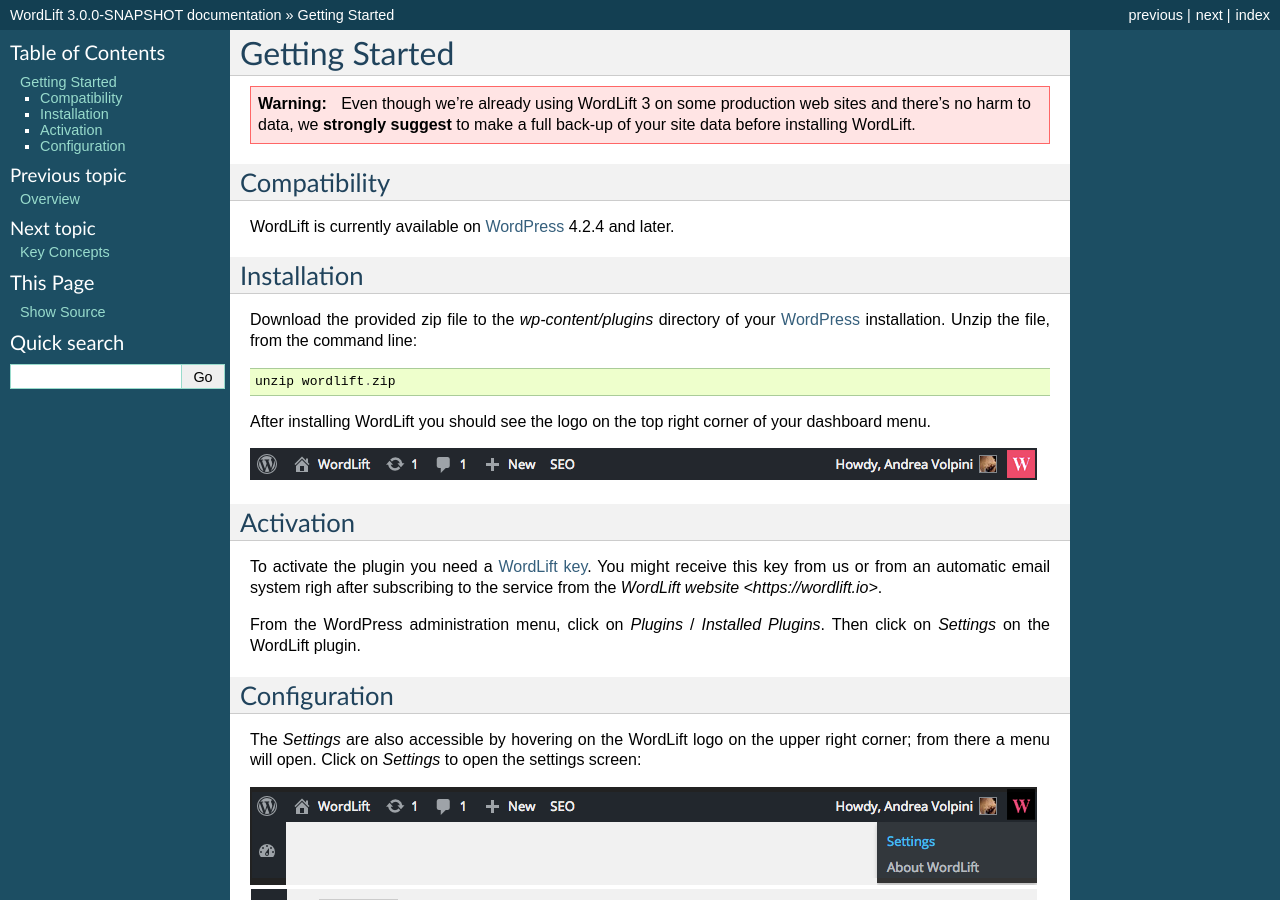
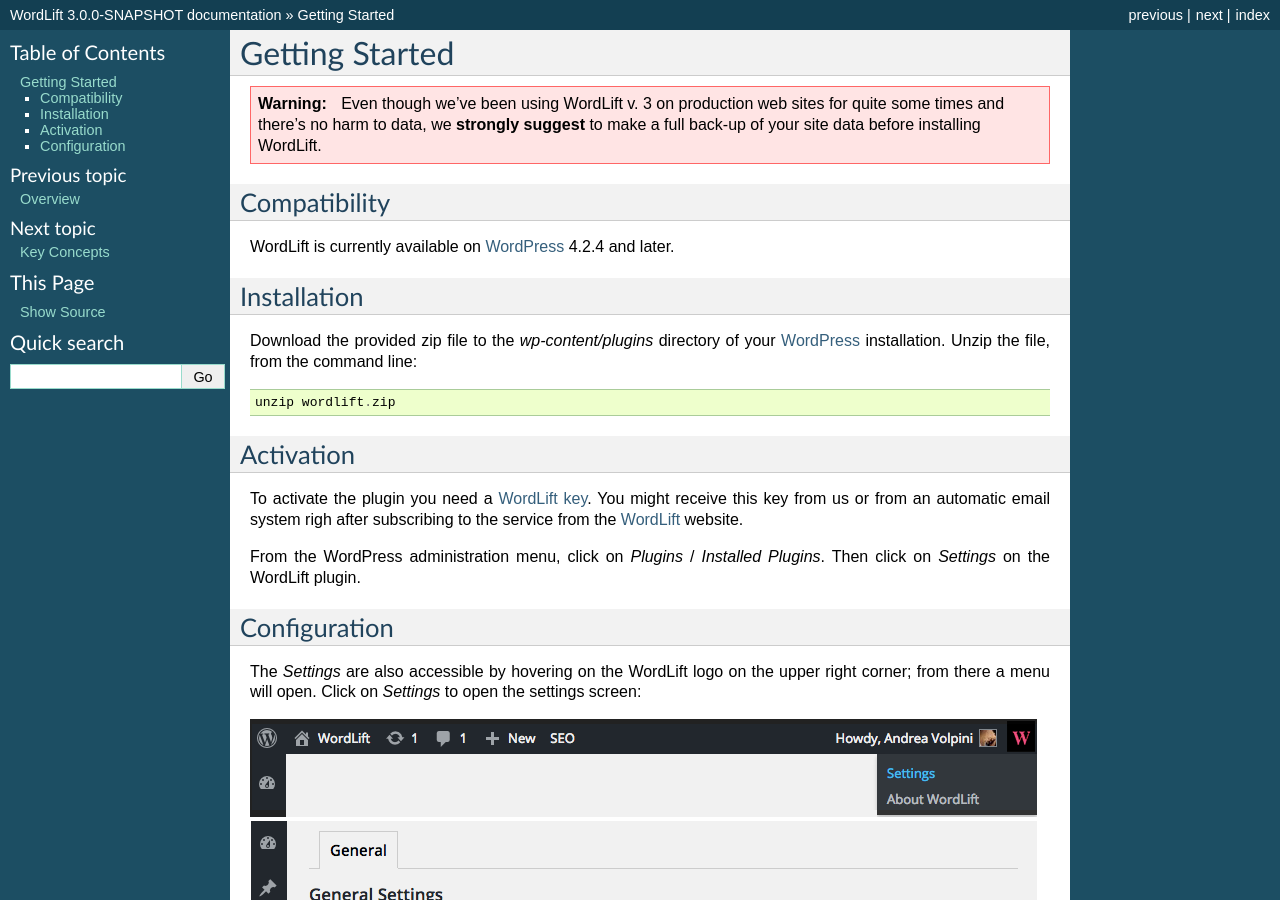
Before and after one commit to insideout10/wordlift-docs, a Sphinx documentation site: the page built from docs/getting-started.rst, in a window 1280 px wide and 900 px high. Built offline with Sphinx 7.4.7, drawn with Linux system fonts in a browser that asks for light colours.

Commit message:
update getting-started

```diff
--- a/docs/getting-started.rst
+++ b/docs/getting-started.rst
@@ -3,7 +3,7 @@
 
 .. warning::
 
-    Even though we're already using WordLift 3 on some production web sites and there's no harm to data, we **strongly
+    Even though we've been using WordLift v. 3 on production web sites for quite some times and there's no harm to data, we **strongly
     suggest** to make a full back-up of your site data before installing WordLift.
 
 
@@ -21,15 +21,10 @@
 
     unzip wordlift.zip
 
-After installing WordLift you should see the logo on the top right corner of your dashboard menu.
-
-.. image:: /images/wordpress-admin-bar.png
-
-
 Activation
 __________
 
-To activate the plugin you need a `WordLift key <key-concepts.html#wordlift-key>`_. You might receive this key from us or from an automatic email system righ after subscribing to the service from the `WordLift website <https://wordlift.io>`.
+To activate the plugin you need a `WordLift key <key-concepts.html#wordlift-key>`_. You might receive this key from us or from an automatic email system righ after subscribing to the service from the WordLift_ website.
 
 From the WordPress administration menu, click on *Plugins* / *Installed Plugins*. Then click on *Settings* on the
 WordLift plugin.
@@ -96,4 +91,4 @@
 .. _my.redlink.io: http://my.redlink.io
 .. _Redlink: http://redlink.co/
 .. _WordPress: http://wordpress.org/
-.. _WordLift: http://wordlift.it/
+.. _WordLift: http://wordlift.io/
```
